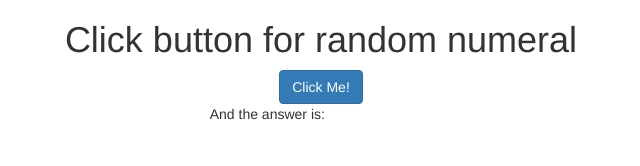
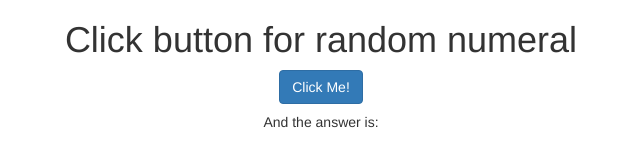
Before and after one commit to laierr/hebrew_numerals, a website: page index.html in a window 1280 px wide. Shown: the whole page, without its empty margins (319-959 px from the left). Drawn offline with Linux system fonts and the light colour scheme.

Commit message:
small fixes

```diff
--- a/css/custom.css
+++ b/css/custom.css
@@ -8,8 +8,13 @@ h1 {
 	text-align: center;
 }
 
+.ans {
+	margin-top: 8px;
+}
+
 .answer {
 	color: white;
+
 }
 .answer:hover {
 	color: black;
--- a/index.html
+++ b/index.html
@@ -21,7 +21,9 @@
 	<div>
 
 	<div class="ans">
-		<p>And the answer is: <span id="answer" class="answer">Click button first!</span></p>
+		<p>And the answer is:
+			<span id="answer" class="answer"></span>
+		</p>
 	</div>
 </body>
 </html>
```
